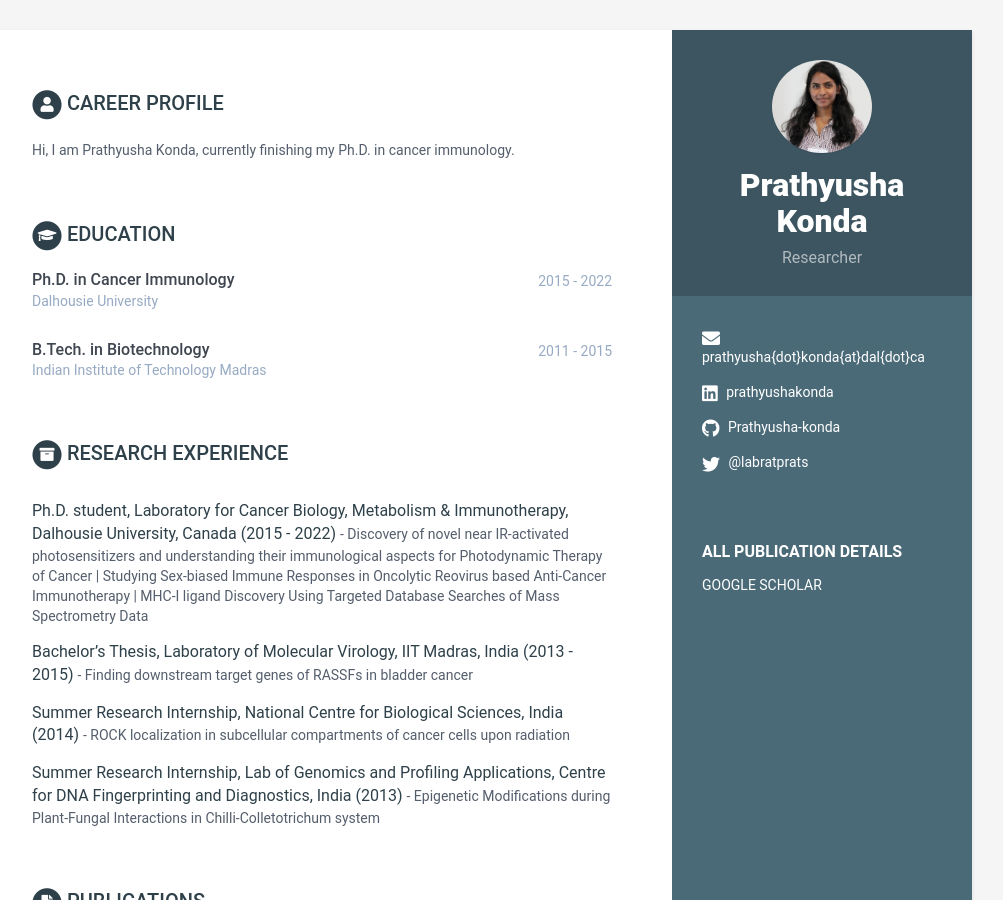
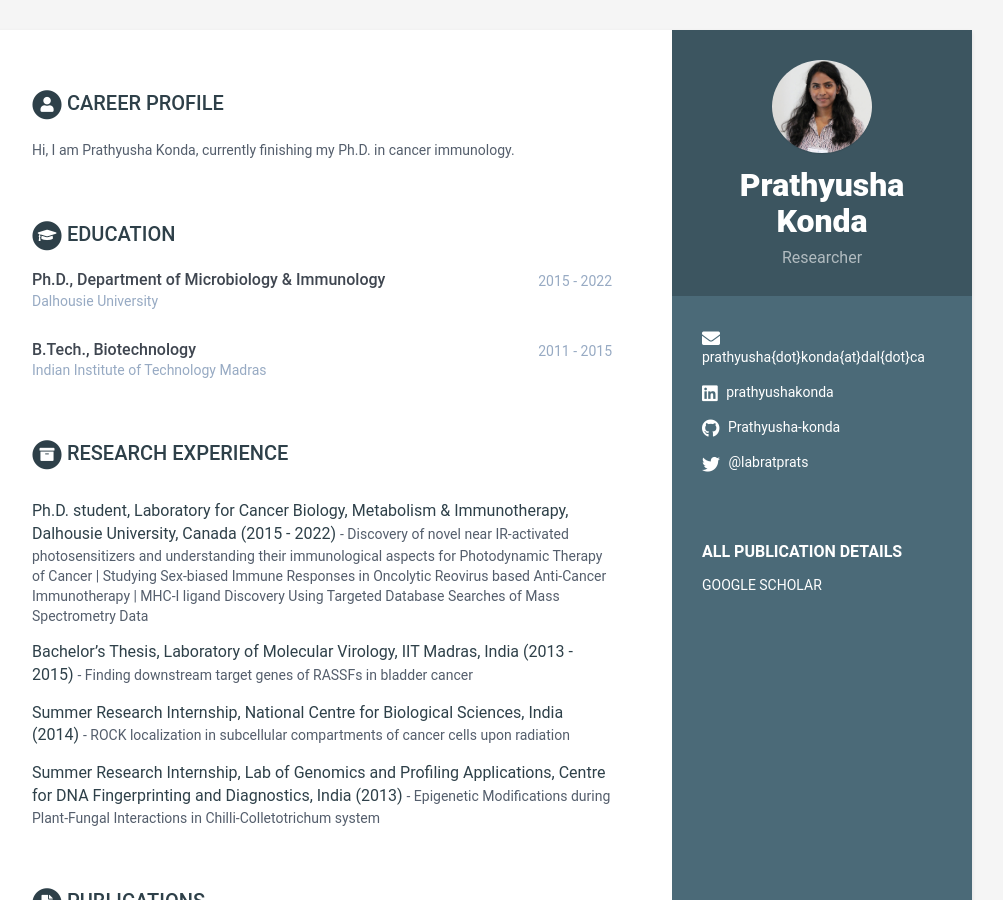
Before and after one commit to Prathyusha-konda/Website, a Jekyll site: the page built from index.html, in a window 1280 px wide and 900 px high. Shown: the whole window, without its empty margins (168-1171 px from the left). Built offline with Jekyll 4.4.1, drawn with Linux system fonts in a browser that asks for light colours.

Commit message:
Update data.yml

```diff
--- a/_data/data.yml
+++ b/_data/data.yml
@@ -24,11 +24,11 @@ career-profile:
     summary: |
       Hi, I am Prathyusha Konda, currently finishing my Ph.D. in cancer immunology.
 education:
-    - degree: Ph.D. in Cancer Immunology
+    - degree: Ph.D., Department of Microbiology & Immunology
       university: Dalhousie University
       time: 2015 - 2022
 
-    - degree: B.Tech. in Biotechnology
+    - degree: B.Tech., Biotechnology
       university: Indian Institute of Technology Madras
       time: 2011 - 2015
 projects:
```
